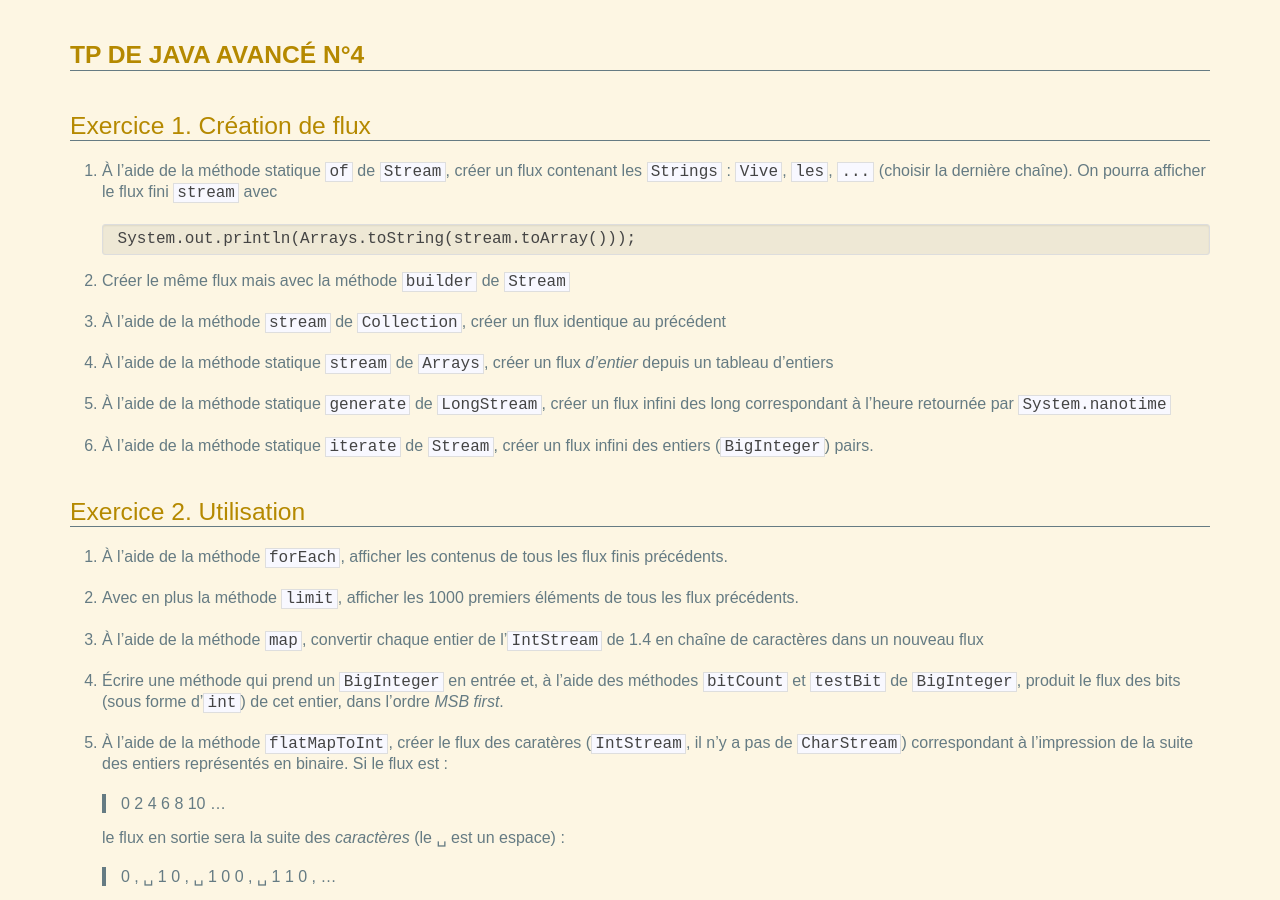
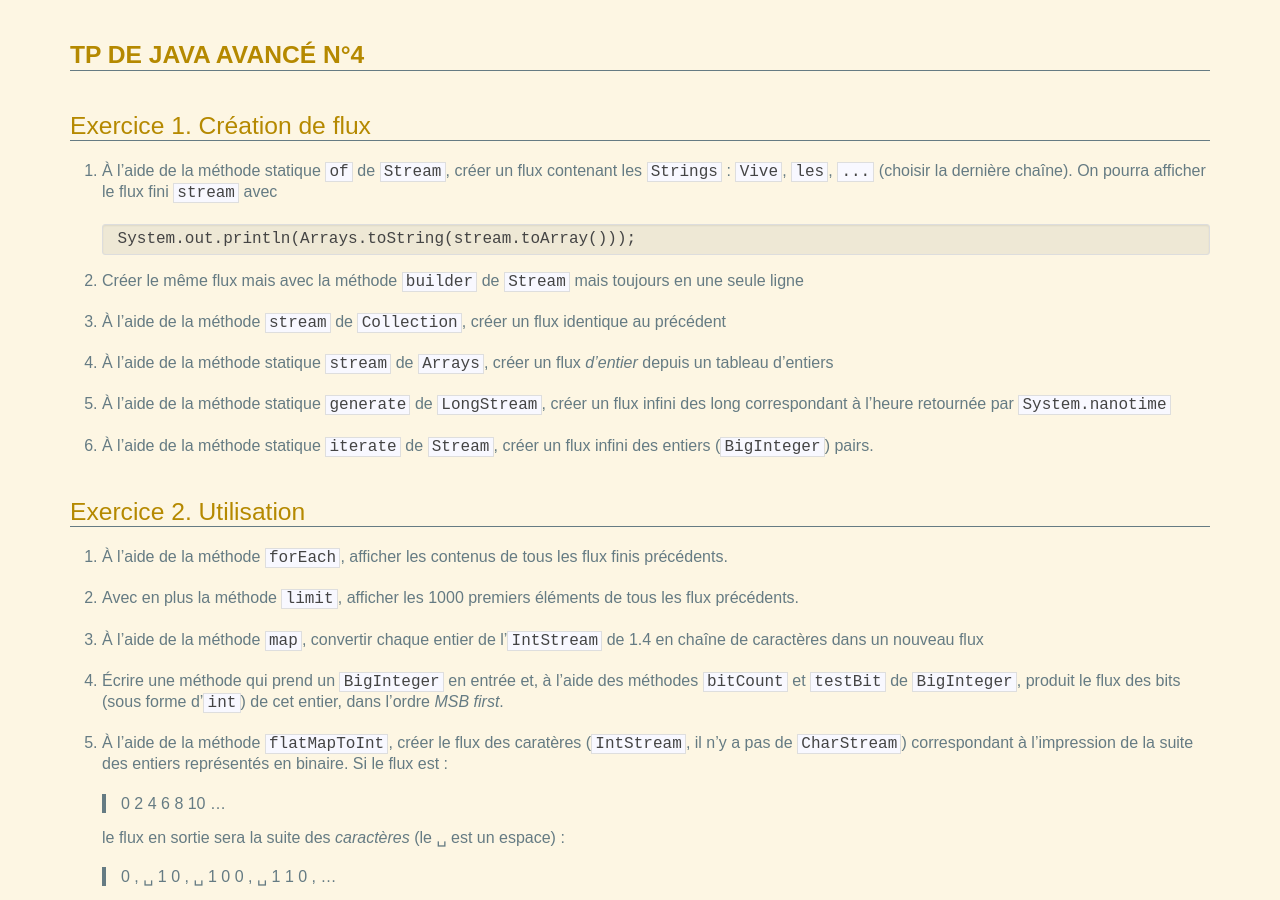
Before and after one commit to lacl-upec/m1javaa, a Jekyll site: the page built from _posts/2015-11-17-TP 4.md, in a window 1280 px wide and 900 px high. Built offline with Jekyll 4.4.1, drawn with Linux system fonts in a browser that asks for light colours.

Commit message:
Created :_posts/2015-11-17-TP 4.md

```diff
--- a/_posts/2015-11-17-TP 4.md
+++ b/_posts/2015-11-17-TP 4.md
@@ -8,7 +8,7 @@ Exercice 1. Création de flux
 
         System.out.println(Arrays.toString(stream.toArray()));
 
-2. Créer le même flux mais avec la méthode `builder` de `Stream`
+2. Créer le même flux mais avec la méthode `builder` de `Stream` mais toujours en une seule ligne
 
 3. À l'aide de la méthode `stream` de `Collection`, créer un flux identique au précédent
 
```
